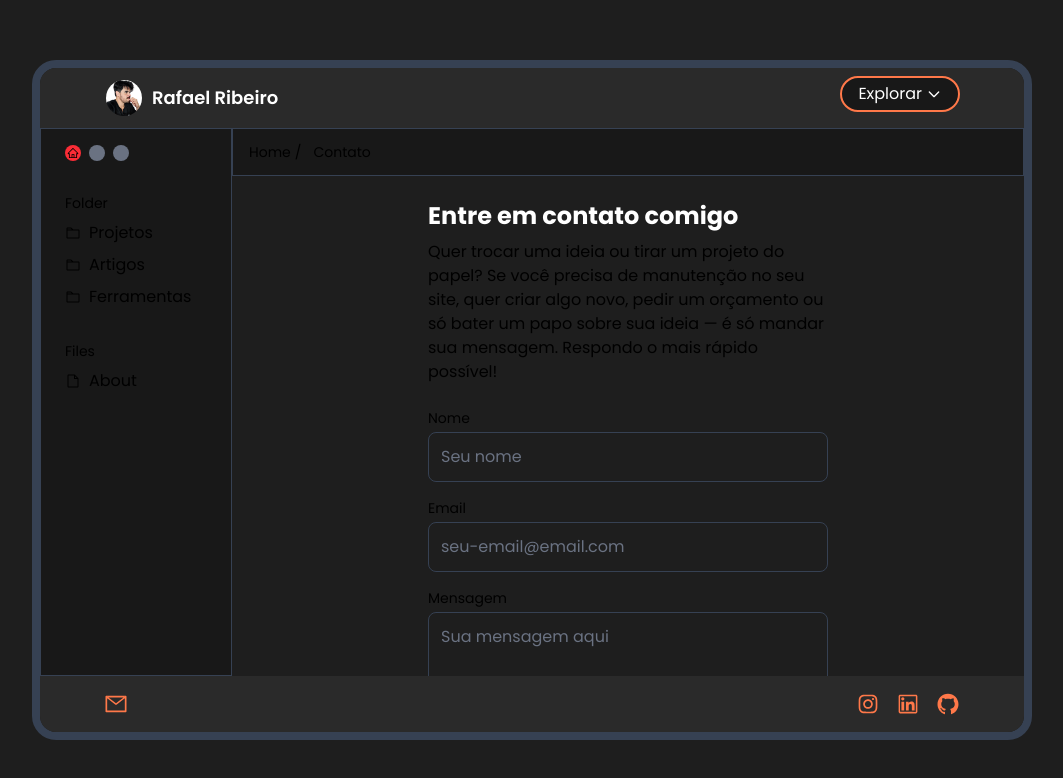
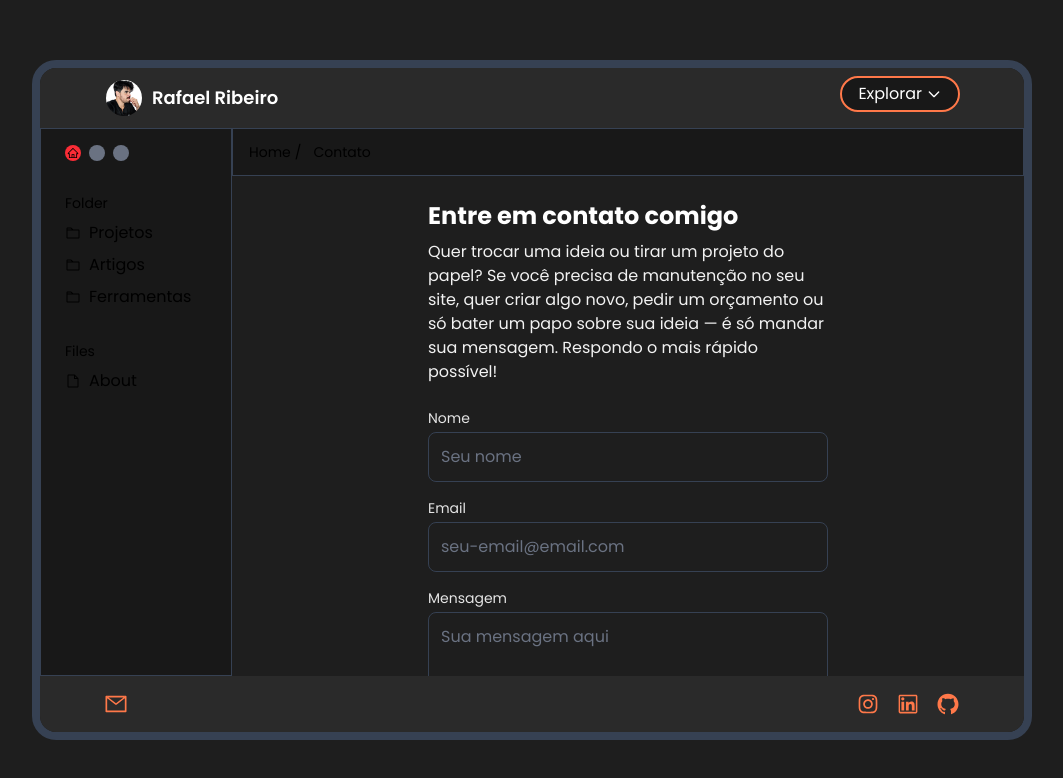
Before and after one commit to RafahOlive/rafa-blog, a Next.js app: page /contato in a window 1280 px wide. Shown: the top 778 px of the page, without its empty margins (108-1171 px from the left). Built offline with nearby package versions, Linux system fonts and the light colour scheme.

Commit message:
Contact me

```diff
--- a/src/app/(files)/contato/page.tsx
+++ b/src/app/(files)/contato/page.tsx
@@ -1,10 +1,10 @@
 export default function Contato() {
   return (
     <div className="max-w-md mx-auto p-6">
-      <h1 className="text-2xl font-bold text-white mb-2">
+      <h1 className="text-2xl font-bold text-primary mb-2">
         Entre em contato comigo
       </h1>
-      <p className="text-subtitle mb-6">
+      <p className="text-secondary mb-6">
         Quer trocar uma ideia ou tirar um projeto do papel? Se você precisa de
         manutenção no seu site, quer criar algo novo, pedir um orçamento ou só
         bater um papo sobre sua ideia — é só mandar sua mensagem. Respondo o
@@ -22,7 +22,7 @@ export default function Contato() {
           value="981af9da-3f2d-423b-b125-922049c4751d"
         />
         <div>
-          <label htmlFor="name" className="block text-sm text-subtitle mb-1">
+          <label htmlFor="name" className="block text-sm text-tertiary mb-1">
             Nome
           </label>
           <input
@@ -36,7 +36,7 @@ export default function Contato() {
         </div>
 
         <div>
-          <label htmlFor="email" className="block text-sm text-subtitle mb-1">
+          <label htmlFor="email" className="block text-sm text-tertiary mb-1">
             Email
           </label>
           <input
@@ -50,7 +50,7 @@ export default function Contato() {
         </div>
 
         <div>
-          <label htmlFor="message" className="block text-sm text-subtitle mb-1">
+          <label htmlFor="message" className="block text-sm text-tertiary mb-1">
             Mensagem
           </label>
           <textarea
```
Also changed, not shown: src/app/components/Header.tsx (+15 -1 lines).
